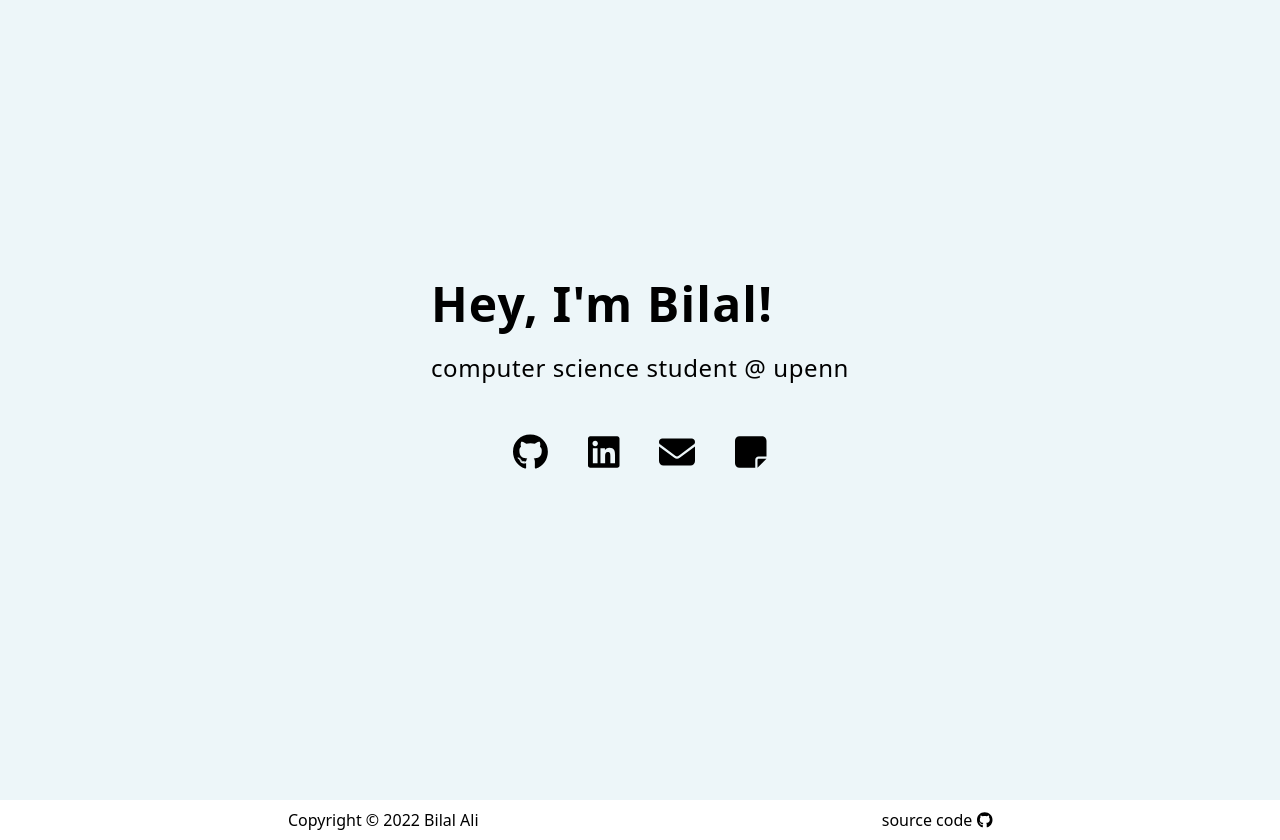
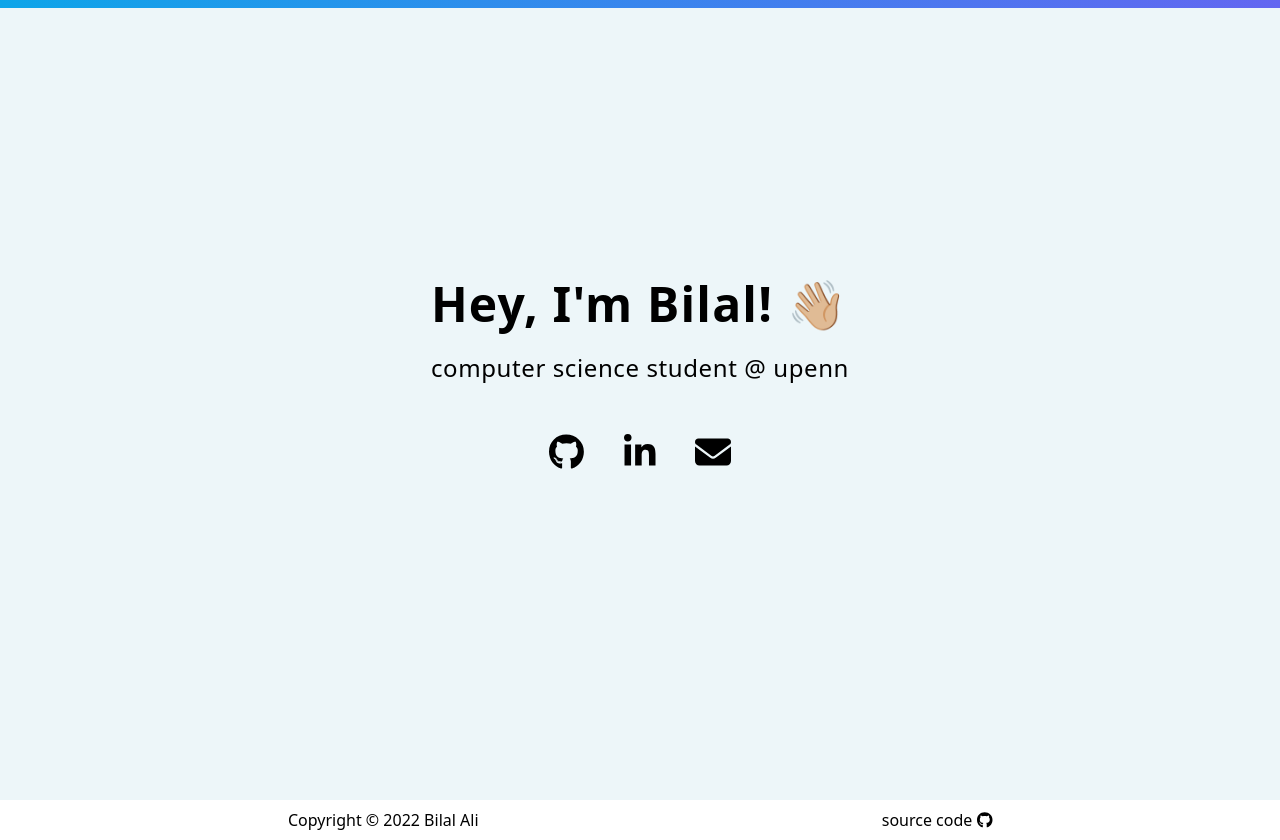
Before and after one commit to bilala45/personal-website, a JavaScript app: page / in a window 1280 px wide. Built offline with nearby package versions, Linux system fonts and the light colour scheme.

Commit message:
add component to track scrolling

```diff
--- a/src/components/Contact.js
+++ b/src/components/Contact.js
@@ -1,6 +1,6 @@
 import Link from "./Link";
-import { faGithub, faLinkedin } from "@fortawesome/free-brands-svg-icons";
-import { faEnvelope, faNoteSticky } from "@fortawesome/free-solid-svg-icons";
+import { faGithub, faLinkedinIn } from "@fortawesome/free-brands-svg-icons";
+import { faEnvelope } from "@fortawesome/free-solid-svg-icons";
 
 const Contact = () => {
   const github = "https://github.com/bilala45";
@@ -11,9 +11,8 @@ const Contact = () => {
     // add padding above and below links and center
     <div className="py-12 flex justify-center">
       <Link icon={faGithub} link={github} />
-      <Link icon={faLinkedin} link={linkedin} />
+      <Link icon={faLinkedinIn} link={linkedin} />
       <Link icon={faEnvelope} link={email} />
-      <Link icon={faNoteSticky} />
     </div>
   );
 };
--- a/src/components/Content.js
+++ b/src/components/Content.js
@@ -1,10 +1,12 @@
 import Navigation from "./Navigation";
 import MainInfo from "./MainInfo";
 import Footer from "./Footer";
+import ScrollIndicator from "./ScrollIndicator";
 
 const Content = () => {
   return (
     <>
+      <ScrollIndicator />
       {/* wraps content with max width and adds padding */}
       <div className="max-w-screen-md mx-auto px-8">
         {/* wraps main content of site to be full height of screen */}
--- a/src/components/MainInfo.js
+++ b/src/components/MainInfo.js
@@ -3,10 +3,12 @@ import Contact from "./Contact";
 const MainInfo = () => {
   return (
     // wrapper inherits parent height (screen height)
-    // content centered on screen
-    <div className="grid place-content-center">
+    <div>
       <h1 className="text-5xl tracking-wide font-semibold">
-        <span className="hover:text-[#00bad6]">Hey, I'm Bilal!</span>
+        {/* emoji for waving hand and hand color included */}
+        <span className="hover:text-[#00bad6]">
+          Hey, I'm Bilal! &#128075;&#127996;
+        </span>
       </h1>
       <h2 className="text-2xl pt-6 tracking-wide font-light">
         computer science student @ upenn
--- /dev/null
+++ b/src/components/ScrollIndicator.js
@@ -0,0 +1,9 @@
+const ScrollIndicator = () => {
+  return (
+    // add z-index and fixed position to sit above content and stay at top of page
+    // gradient background color
+    <div className="h-2 z-10 fixed w-screen bg-gradient-to-r from-sky-500 to-indigo-500"></div>
+  );
+};
+
+export default ScrollIndicator;
```
